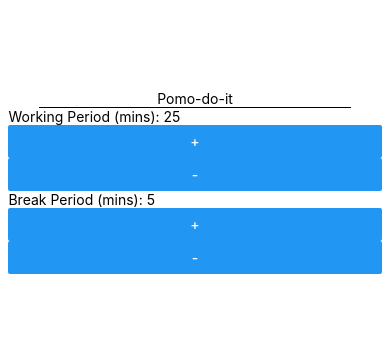
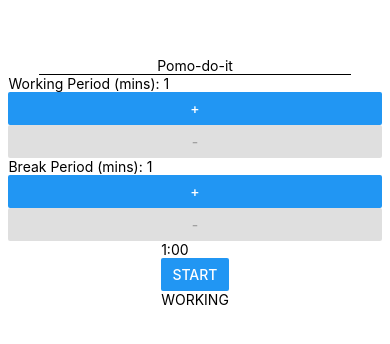
Before and after one commit to PLCoster/cs50m-project1-pomodoro, a React Native app: screen / in a window 390 px wide. Shown: the part 240-584 px from the top of the page. Built offline with nearby package versions, Linux system fonts and the light colour scheme.

Commit message:
feat: added TimerClock component that displays the current timer in MM:SS format, countdown can now be started, counts down by the second and switches phases
Need to add extra controls to skip the current phase, and reset timer to start, as well as adjust initial timer values based on timer settings

```diff
--- a/components/Timer.jsx
+++ b/components/Timer.jsx
@@ -1,15 +1,67 @@
-import { useState, useEffect } from 'react';
+import { useState, useEffect, useRef } from 'react';
 import { StyleSheet, Text, View, Button } from 'react-native';
 
 import TimerSettings from './TimerSettings';
+import TimerClock from './TimerClock';
 
 export default function Timer() {
-  const [workMins, setWorkMins] = useState(25);
-  const [breakMins, setBreakMins] = useState(5);
+  const [workMins, setWorkMins] = useState(1);
+  const [breakMins, setBreakMins] = useState(1);
 
-  const [currentTimerSecs, setCurrentTimeSecs] = useState(25 * 60);
+  const [currentTimerSecs, setCurrentTimerSecs] = useState(15);
   const [workPhase, setWorkPhase] = useState(true);
   const [timerRunning, setTimerRunning] = useState(false);
+
+  const currentTimerSecsRef = useRef(currentTimerSecs);
+  const currentTimeoutRef = useRef(false);
+
+  const toggleTimerRunning = () => setTimerRunning(!timerRunning);
+
+  const getAccurateTimeout = (callback, delay) => {
+    let nextTimer = Date.now();
+
+    return function getNextTimeout() {
+      nextTimer += delay;
+      currentTimeoutRef.current = setTimeout(() => {
+        callback();
+        getNextTimeout();
+      }, nextTimer - Date.now());
+    };
+  };
+
+  // Effect to update timer countdown when phase switches work <-> break
+  useEffect(() => {
+    workPhase
+      ? setCurrentTimerSecs(workMins * 60)
+      : setCurrentTimerSecs(breakMins * 60);
+    currentTimerSecsRef.current = workPhase ? workMins * 60 : breakMins * 60;
+  }, [workPhase]);
+
+  // Effect to Start / Stop Timer Clock Countdown
+  // See info on React Hooks with setInterval here:
+  // https://overreacted.io/making-setinterval-declarative-with-react-hooks/
+  useEffect(() => {
+    if (timerRunning) {
+      getAccurateTimeout(() => {
+        if (currentTimerSecsRef.current > 0) {
+          // Continue current timer countdown
+          currentTimerSecsRef.current -= 1;
+          setCurrentTimerSecs((prevSeconds) => {
+            return prevSeconds - 1;
+          });
+        } else {
+          // Timer has reached 0, switch timer phase
+          setWorkPhase((workPhase) => !workPhase);
+        }
+      }, 1000)();
+    } else {
+      // We have stopped the timer running, clear any Timeout
+      clearTimeout(currentTimeoutRef.current);
+    }
+
+    // Effect Cleanup
+    return () => clearTimeout(currentTimeoutRef.current);
+  }, [timerRunning]);
 
   return (
     <View style={styles.container}>
@@ -20,6 +72,12 @@ export default function Timer() {
         setWorkMins={setWorkMins}
         breakMins={breakMins}
         setBreakMins={setBreakMins}
+      />
+      <TimerClock
+        currentTimerSecs={currentTimerSecs}
+        timerRunning={timerRunning}
+        toggleTimerRunning={toggleTimerRunning}
+        workPhase={workPhase}
       />
     </View>
   );
--- /dev/null
+++ b/components/TimerClock.jsx
@@ -0,0 +1,33 @@
+import { StyleSheet, Text, View, Button, TextInput } from 'react-native';
+
+/**
+ * Returns a string of 'MM:SS' from a given number of seconds for the Timer Clock
+ *
+ * @param {number} seconds - an integer
+ * @returns {string} - 'MM:SS' string representation of the given seconds
+ */
+function secondsToClockString(seconds) {
+  const min = Math.floor(seconds / 60);
+  const sec = seconds % 60;
+
+  return `${min}:${sec.toString().padStart(2, '0')}`;
+}
+
+export default function TimerClock({
+  currentTimerSecs,
+  timerRunning,
+  toggleTimerRunning,
+  workPhase,
+}) {
+  return (
+    <View>
+      <Text>{secondsToClockString(currentTimerSecs)}</Text>
+      <Button
+        title={timerRunning ? 'Pause' : 'Start'}
+        onPress={toggleTimerRunning}
+      ></Button>
+      <Text>{workPhase ? 'WORKING' : 'RESTING'}</Text>
+      {/* !!! Add buttons to skip to the next phase, and reset the timer completely here */}
+    </View>
+  );
+}
```
